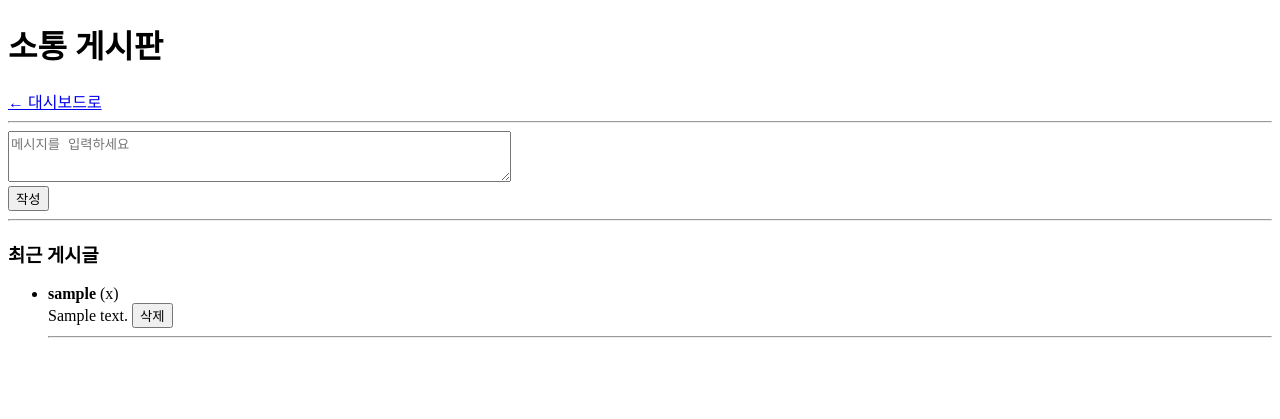
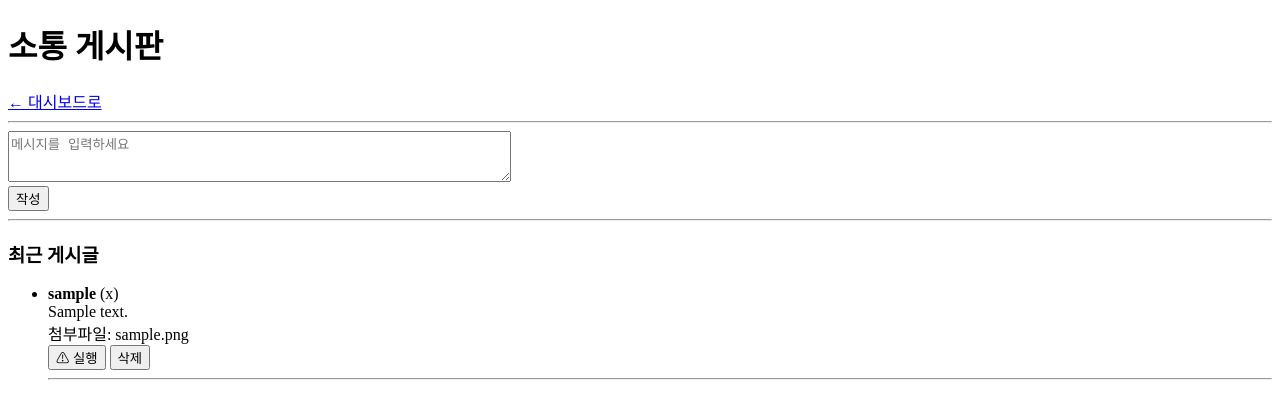
Before and after one commit to code5312/_CPSS_ICS_Server, a Flask app: page /board in a window 1280 px wide. Shown: the top 419 px of the page. Run offline with Flask 3, Linux system fonts and the light colour scheme; a user stored in the database is signed in; tables that the repository leaves empty hold one stand-in row (values such as "Sample post").

Commit message:
Update board.html

```diff
--- a/ics-hmi-simulator/app/templates/board.html
+++ b/ics-hmi-simulator/app/templates/board.html
@@ -19,6 +19,13 @@
             <li>
                 <b>{{ post.username }}</b> ({{ post.timestamp }})<br>
                 {{ post.content | e }}
+                {% if post.filename %}
+                    <div>첨부파일: {{ post.filename }}</div>
+                    <form method="POST" action="{{ url_for('main.execute_file', post_id=post.id) }}" style="display:inline;">
+                        <button type="submit">⚠ 실행</button>
+                    </form>
+                {% endif %}
+
                 {% if username == post.username or (session['role'] == 'admin') %}
                     <form method="POST" action="{{ url_for('main.delete_post', post_id=post.id) }}" style="display:inline;">
                         <button type="submit" onclick="return confirm('정말 삭제하시겠습니까?');">삭제</button>
```
